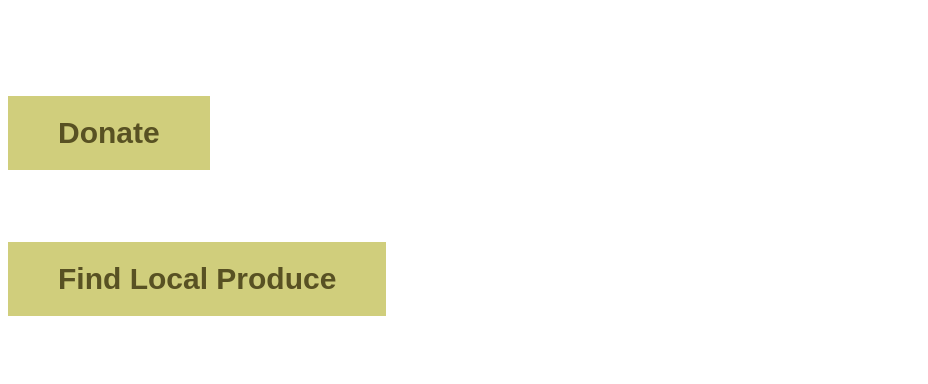
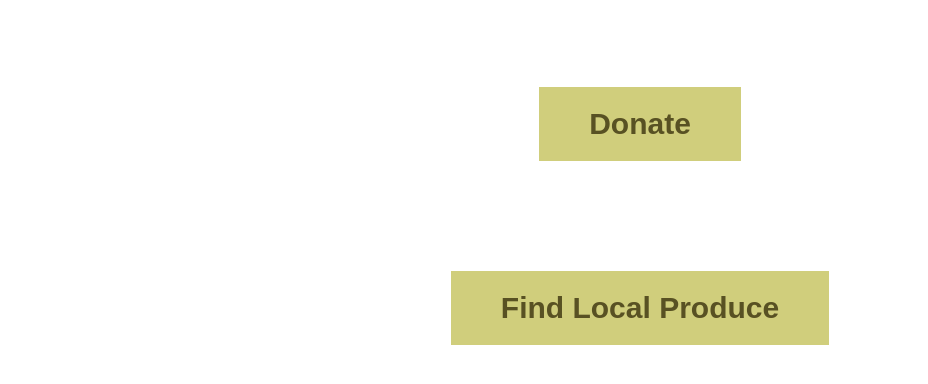
Before and after one commit to alessiacodes/CommunityHarvest, a plain HTML site: page Frontend/main.html in a window 1280 px wide. Shown: the part 140-524 px from the top of the page, without its empty margins (0-928 px from the left). Drawn offline with Linux system fonts and the light colour scheme.

Commit message:
fixed buttons

```diff
--- a/Frontend/main.html
+++ b/Frontend/main.html
@@ -15,7 +15,8 @@
         <img src="">
     </div>
 
-    <div class=".btn">
+    <div class="box">
+        <div class="button-container">
             <a href="donate.html">
                 <button id="button1" class="button">Donate</button>
             </a>
@@ -23,7 +24,7 @@
             <a href="recieve.html">
                 <button id="button2" class="button">Find Local Produce</button>
             </a>
-
+        </div>
     </div>
 </body>
 
--- a/Frontend/test.css
+++ b/Frontend/test.css
@@ -19,7 +19,32 @@
     font-weight: bold;
 }*/
 
-.btn{
+.box{
+    display: flex;
+    justify-content: center;
+    align-items: center;
+    height: 30vh;
+}
+
+.button-container {
+    display: flex;
+    flex-direction: column;
+    align-items: center;
+}
+
+.button {
+    margin: 10px;
+    padding: 20px 50px;
+    font-size: 30px;
+    font-weight: bold;
+    background-color: #D0CE7C;
+    color: #585123;
+    border: none;
+    cursor: pointer;
+}
+
+
+/*.button-container{
     margin-top: 50px;
     text-align: center;
     display: flex;
@@ -48,3 +73,4 @@
     background-color: #D0CE7C;
     cursor: pointer;
 }
+*/
```
Lines whose indentation alone changed are shown as unchanged.
